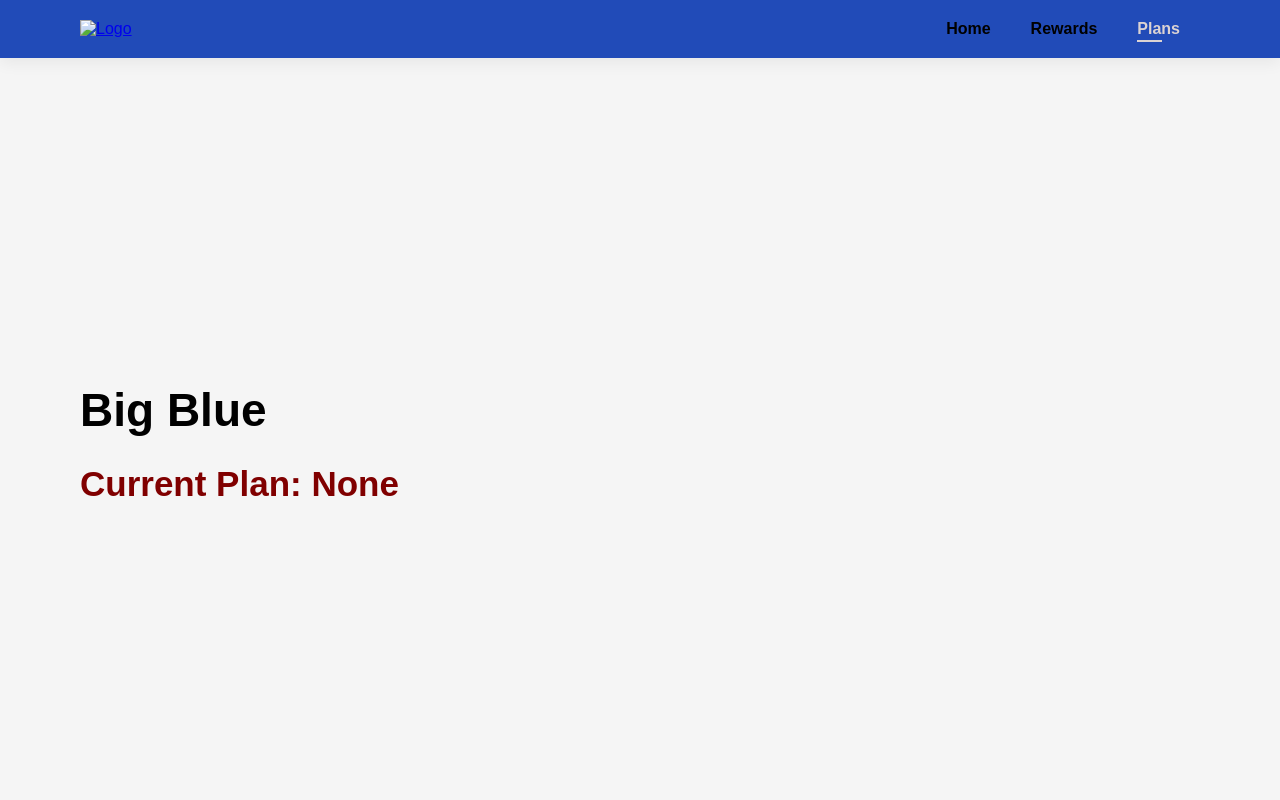
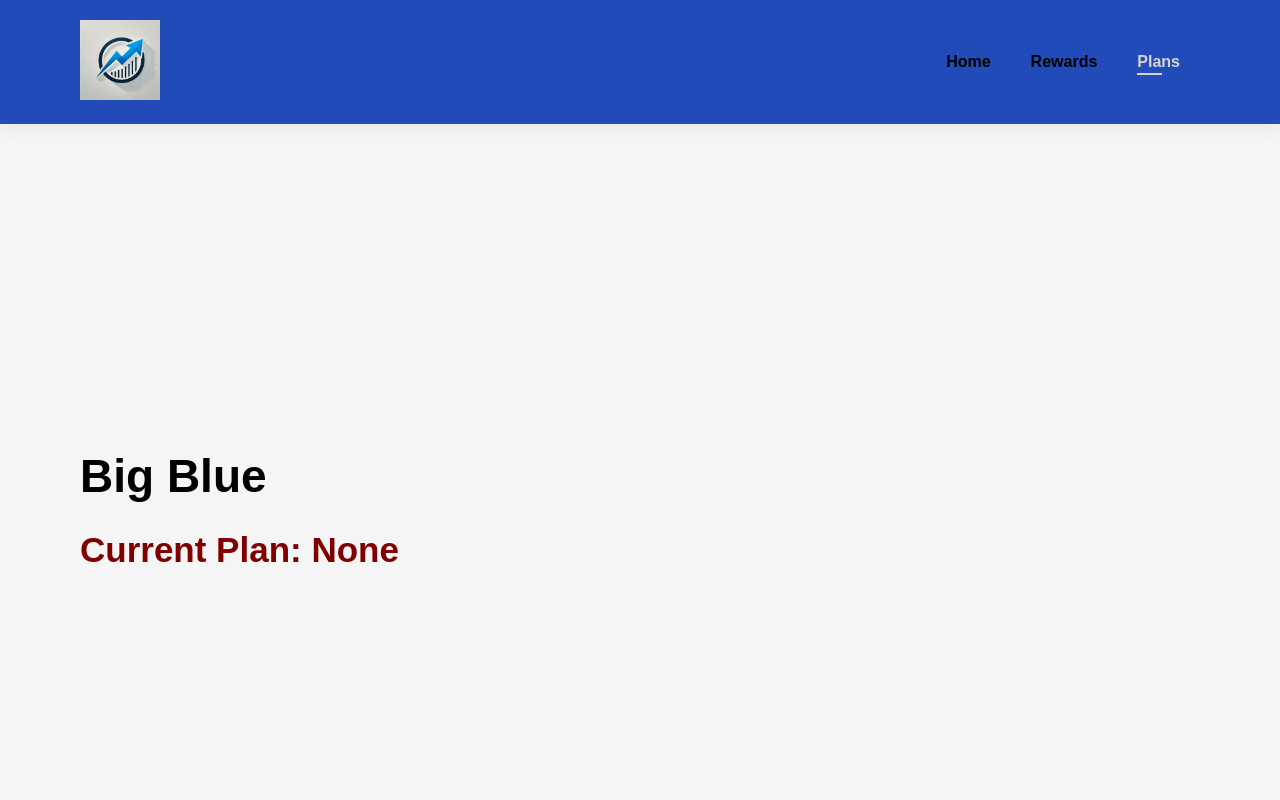
Before and after one commit to stanley-fok/Hackathon-2025, a plain HTML site: page web/plans.html in a window 1280 px wide. Shown: the top 800 px of the page. Drawn offline with Linux system fonts and the light colour scheme; files whose address does not match are found by name.

Commit message:
Update plans.html
added logo to header

```diff
--- a/web/plans.html
+++ b/web/plans.html
@@ -13,7 +13,7 @@
 <!--------Format to recieve data - (average, upper , lower)----->
 <body>
     <section id="header">
-        <a href="#"><img src="" class="logo" alt="Logo" width="80" height="80"></a>
+        <a href="#"><img src="/logo.png" class="logo" alt="Logo" width="80" height="80"></a>
         <div class="nav">
           <ul id="navbar">
             <li><a href="index.html">Home</a></li>
```
